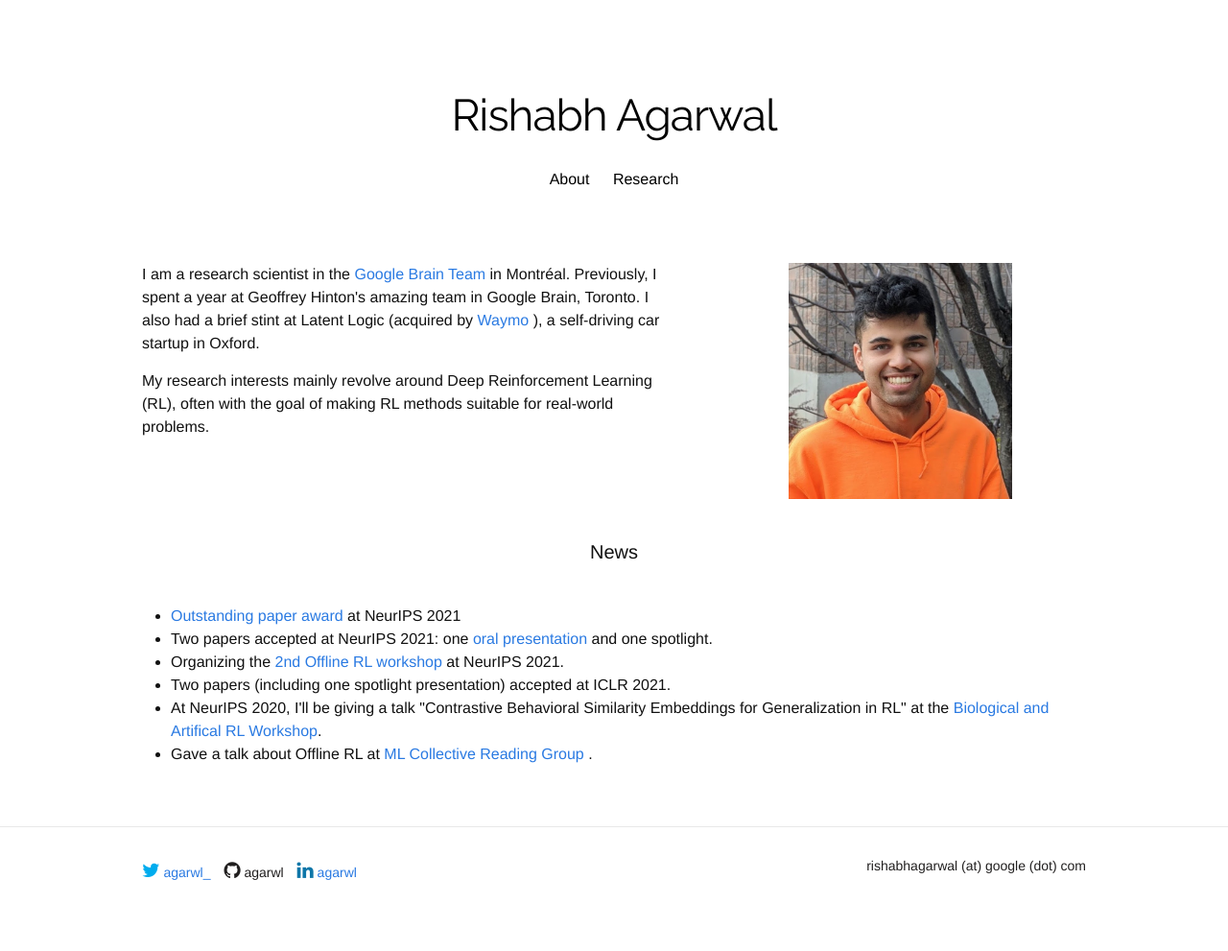
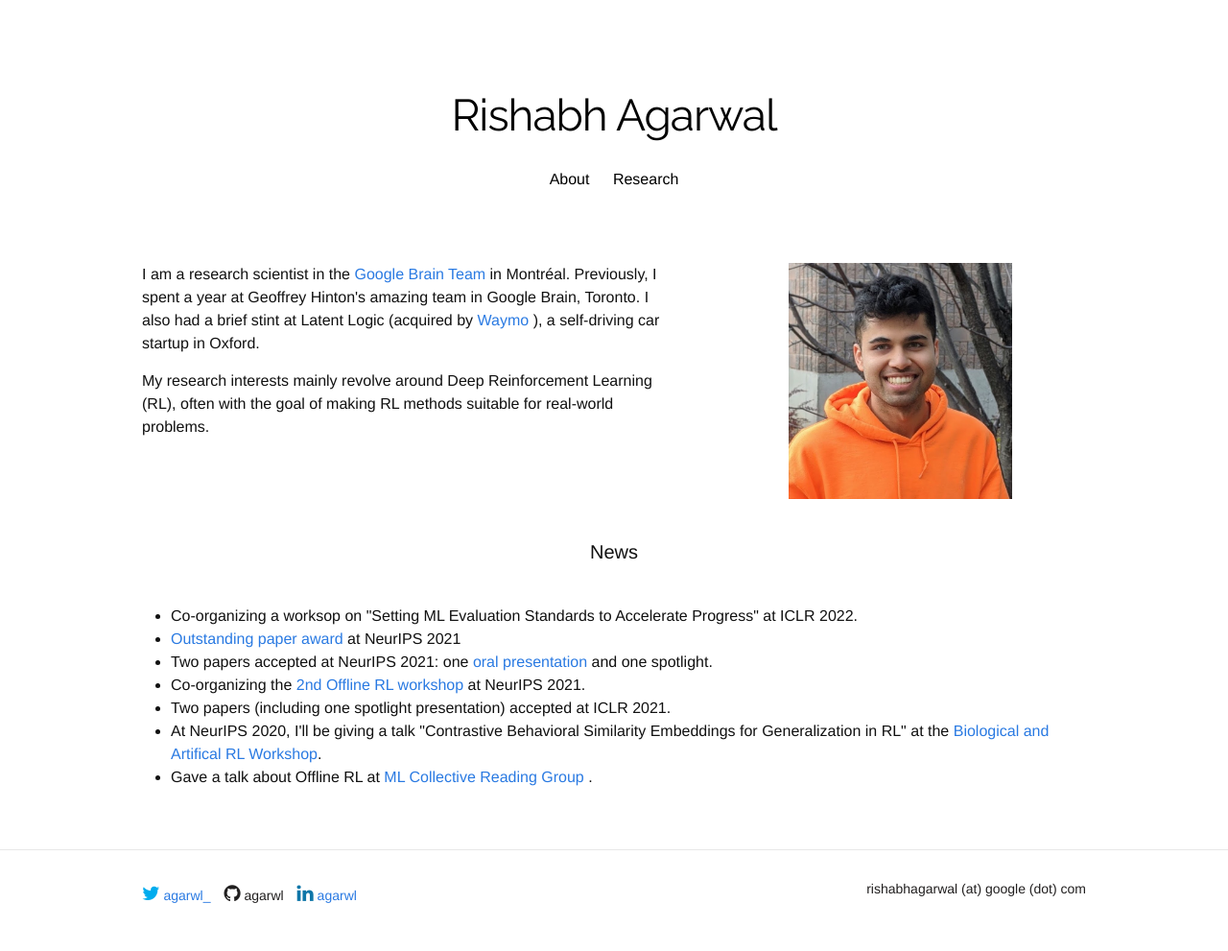
Before and after one commit to agarwl/agarwl.github.io, a Jekyll site: the page built from index.html, in a window 1280 px wide. Shown: the whole page at 96% size. Built offline with Jekyll 4.4.1, drawn with Linux system fonts in a browser that asks for light colours; nearby versions of some CDN libraries; some web fonts are replaced; a style sheet for code colours, icons or effects is not loaded; before the commit the page ends 967 px from its top, so only the background shows below that.

Commit message:
Update index.html

```diff
--- a/index.html
+++ b/index.html
@@ -21,9 +21,10 @@
 
 <h1 class="page-heading">News</h1>
 <ul>
+  <li> Co-organizing a worksop on "Setting ML Evaluation Standards to Accelerate Progress" at ICLR 2022. </li>
   <Li> <a href="https://blog.neurips.cc/2021/11/30/announcing-the-neurips-2021-award-recipients/?s=09">Outstanding paper award</a> at NeurIPS 2021 </li>
   <li> Two papers accepted at NeurIPS 2021: one <a href="https://agarwl.github.io/rliable/"> oral presentation </a> and one spotlight. </li>
-  <li> Organizing the <a href="https://offline-rl-neurips.github.io/2021"> 2nd Offline RL workshop</a> at NeurIPS 2021.</li>
+  <li> Co-organizing the <a href="https://offline-rl-neurips.github.io/2021"> 2nd Offline RL workshop</a> at NeurIPS 2021.</li>
   <li> Two papers (including one spotlight presentation) accepted at ICLR 2021. </li>
   <li> At NeurIPS 2020, I'll be giving a talk "Contrastive Behavioral Similarity Embeddings for Generalization in RL" at the <a href="https://nips.cc/Conferences/2020/Schedule?showEvent=16109">Biological and Artifical RL Workshop</a>. </li>
   <li> Gave a talk about Offline RL at<a href="http://mlcollective.org/dlct"> ML Collective Reading Group </a>. </li>
```
